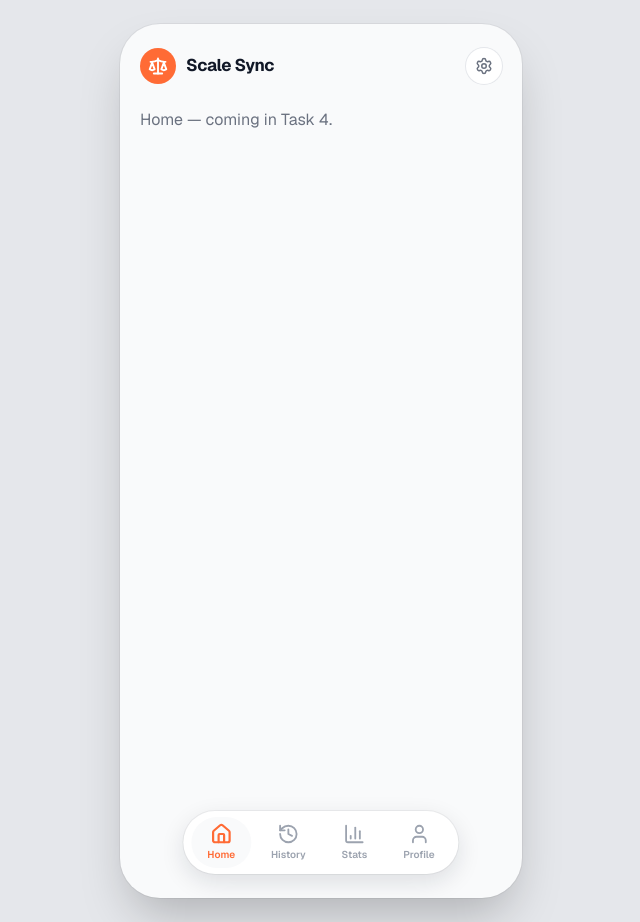
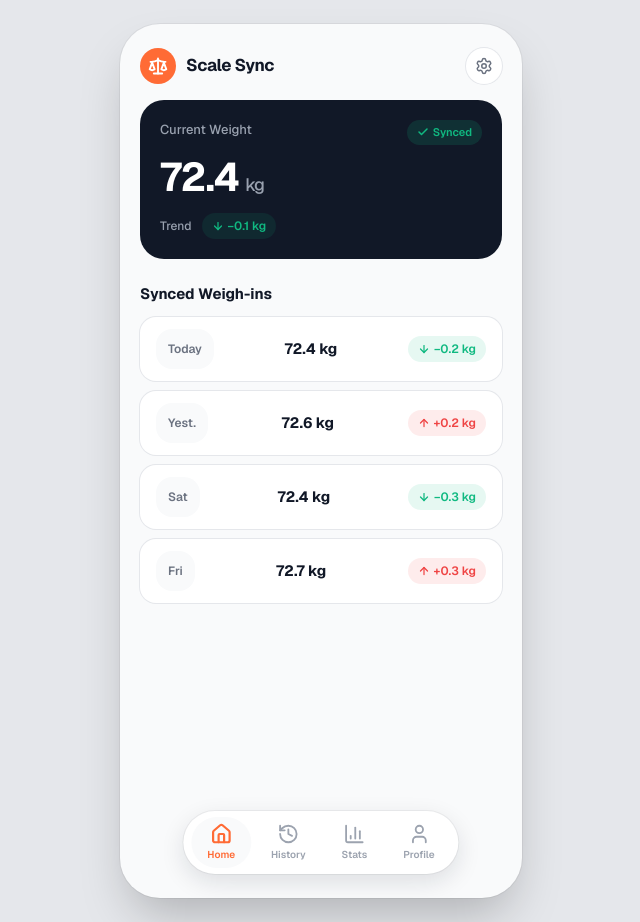
Before and after one commit to jizzy002/XiaomiScale-Sync, a Next.js app in the folder app-design/: page /home in a window 1280 px wide. Shown: the whole page, without its empty margins (319-959 px from the left). Built offline with nearby package versions, Linux system fonts and the light colour scheme.

Commit message:
Task 4: Home screen — CurrentWeightCard, WeighInList/Row, DeltaPill, DarkCard

```diff
--- a/app-design/app/(app)/home/page.tsx
+++ b/app-design/app/(app)/home/page.tsx
@@ -1,3 +1,27 @@
-export default function HomePage() {
-  return <p className="pt-4 text-text-muted">Home — coming in Task 4.</p>;
+import { CurrentWeightCard } from "@/components/CurrentWeightCard";
+import { WeighInList } from "@/components/WeighInList";
+import { getHomeState } from "@/data/mock";
+import { connection } from "next/server";
+
+// This route renders at request time (mock dates via `new Date()`),
+// so navigations into it block on the server rather than serving an
+// instant static shell.
+export const instant = false;
+
+export default async function HomePage() {
+  // Mock data derives Today/Yest. labels from `new Date()` — opt out of
+  // prerendering so dates reflect the day the page is viewed.
+  await connection();
+  const state = getHomeState();
+  return (
+    <div className="space-y-6 pt-2">
+      <CurrentWeightCard state={state} />
+      <section>
+        <h2 className="mb-3 text-[15px] font-bold text-text-primary">
+          Synced Weigh-ins
+        </h2>
+        <WeighInList weighIns={state.recentWeighIns} />
+      </section>
+    </div>
+  );
 }
--- /dev/null
+++ b/app-design/components/CurrentWeightCard.tsx
@@ -0,0 +1,32 @@
+import { Check } from "lucide-react";
+import { DarkCard } from "@/components/DarkCard";
+import { DeltaPill } from "@/components/DeltaPill";
+import type { HomeUiState } from "@/lib/types";
+
+export function CurrentWeightCard({ state }: { state: HomeUiState }) {
+  return (
+    <DarkCard>
+      <div className="flex items-start justify-between">
+        <span className="text-[13px] font-medium text-gray-400">
+          Current Weight
+        </span>
+        {state.synced && (
+          <span className="inline-flex items-center gap-1 rounded-full bg-success/15 px-2.5 py-1 text-[11px] font-semibold text-success">
+            <Check className="h-3 w-3" strokeWidth={3} />
+            Synced
+          </span>
+        )}
+      </div>
+      <p className="mt-3 text-[40px] font-bold leading-none tracking-tight">
+        {state.currentKg.toFixed(1)}
+        <span className="ml-1.5 text-[18px] font-medium text-gray-400">
+          kg
+        </span>
+      </p>
+      <div className="mt-4 flex items-center gap-2.5">
+        <span className="text-[12px] font-medium text-gray-400">Trend</span>
+        <DeltaPill delta={state.weekDeltaKg} />
+      </div>
+    </DarkCard>
+  );
+}
--- /dev/null
+++ b/app-design/components/DarkCard.tsx
@@ -0,0 +1,5 @@
+export function DarkCard({ children }: { children: React.ReactNode }) {
+  return (
+    <div className="rounded-xl bg-surface-dark p-5 text-white">{children}</div>
+  );
+}
--- /dev/null
+++ b/app-design/components/DeltaPill.tsx
@@ -0,0 +1,22 @@
+import { ArrowDown, ArrowUp } from "lucide-react";
+import { deltaTone, formatDelta } from "@/lib/format";
+
+const toneClasses: Record<string, string> = {
+  down: "bg-success/10 text-success",
+  up: "bg-danger/10 text-danger",
+  flat: "bg-bg text-text-muted",
+  none: "bg-bg text-text-faint",
+};
+
+export function DeltaPill({ delta }: { delta: number | null }) {
+  const tone = deltaTone(delta);
+  return (
+    <span
+      className={`inline-flex items-center gap-1 rounded-full px-2.5 py-1 text-[12px] font-semibold ${toneClasses[tone]}`}
+    >
+      {tone === "down" && <ArrowDown className="h-3 w-3" strokeWidth={2.5} />}
+      {tone === "up" && <ArrowUp className="h-3 w-3" strokeWidth={2.5} />}
+      {formatDelta(delta)}
+    </span>
+  );
+}
--- /dev/null
+++ b/app-design/components/WeighInList.tsx
@@ -0,0 +1,12 @@
+import { WeighInRow } from "@/components/WeighInRow";
+import type { WeighIn } from "@/lib/types";
+
+export function WeighInList({ weighIns }: { weighIns: WeighIn[] }) {
+  return (
+    <ul className="space-y-2.5">
+      {weighIns.map((w) => (
+        <WeighInRow key={w.id} weighIn={w} />
+      ))}
+    </ul>
+  );
+}
--- /dev/null
+++ b/app-design/components/WeighInRow.tsx
@@ -0,0 +1,20 @@
+import { DeltaPill } from "@/components/DeltaPill";
+import { formatDateLabel, formatWeight } from "@/lib/format";
+import type { WeighIn } from "@/lib/types";
+
+export function WeighInRow({ weighIn }: { weighIn: WeighIn }) {
+  const today = new Date();
+  return (
+    <li className="flex items-center justify-between rounded-md bg-white px-4 py-3 ring-1 ring-border-soft">
+      <div className="flex h-10 items-center rounded-md bg-bg px-3">
+        <span className="text-[12px] font-semibold text-text-muted">
+          {formatDateLabel(weighIn.timestamp, today)}
+        </span>
+      </div>
+      <span className="text-[15px] font-bold text-text-primary">
+        {formatWeight(weighIn.weightKg)}
+      </span>
+      <DeltaPill delta={weighIn.deltaKg} />
+    </li>
+  );
+}
```
